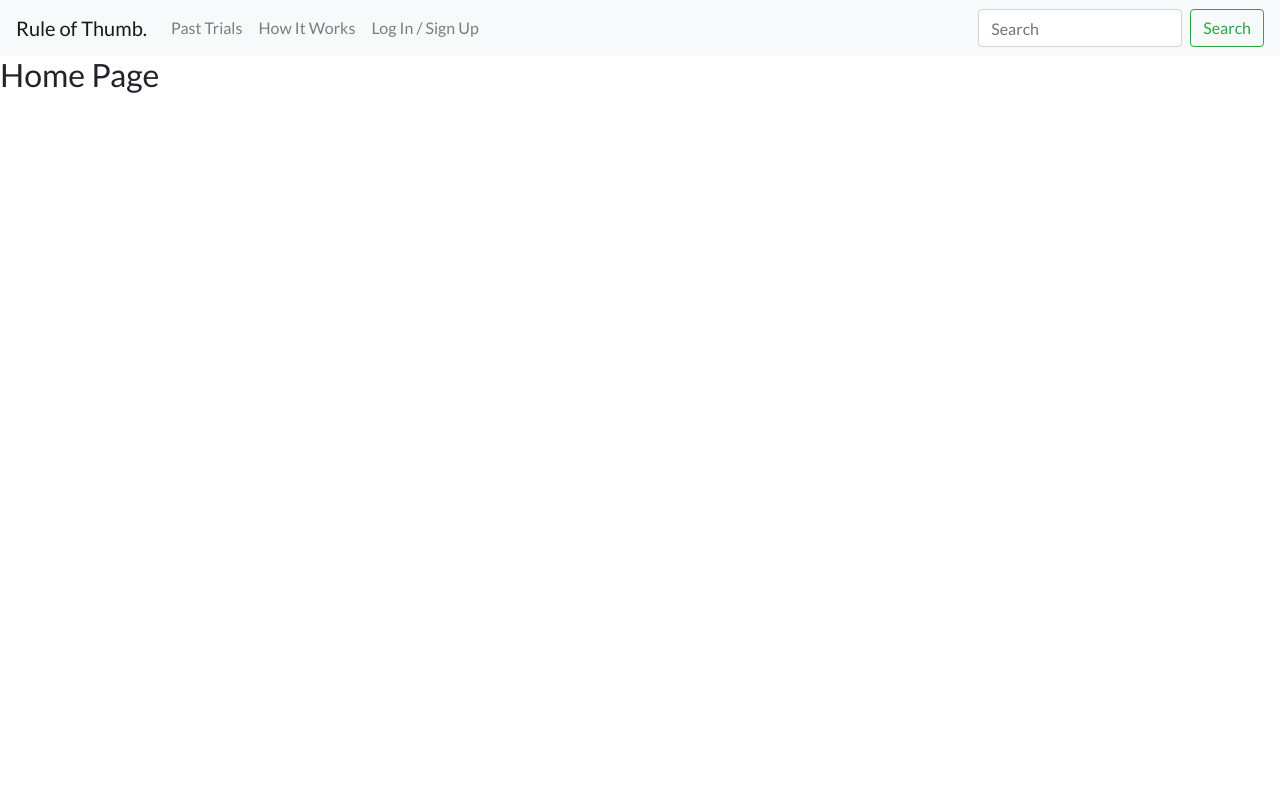
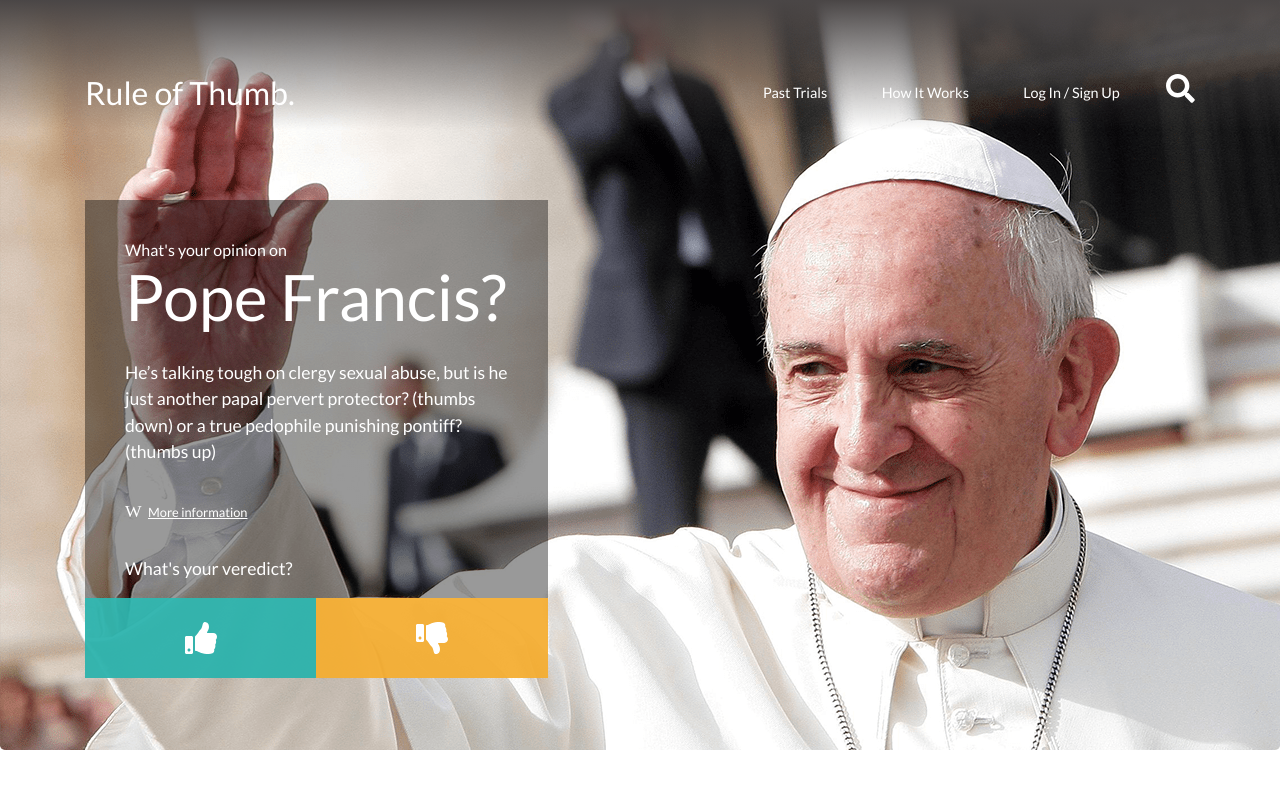
Before and after one commit to fsunset/zemogaTest, a React (Create React App) app: page / in a window 1280 px wide. Shown: the top 788 px of the page. Built offline with nearby package versions, Linux system fonts and the light colour scheme.

Commit message:
Header and hero-img content.

```diff
--- a/package.json
+++ b/package.json
@@ -3,6 +3,9 @@
   "version": "0.1.0",
   "private": true,
   "dependencies": {
+    "@fortawesome/fontawesome-svg-core": "^1.2.20",
+    "@fortawesome/free-solid-svg-icons": "^5.10.0",
+    "@fortawesome/react-fontawesome": "^0.1.4",
     "bootstrap": "^4.3.1",
     "node-sass-chokidar": "^1.3.5",
     "react": "^16.8.6",
@@ -34,5 +37,6 @@
       "last 1 firefox version",
       "last 1 safari version"
     ]
-  }
+  },
+  "devDependencies": {}
 }
--- a/src/components/Header.js
+++ b/src/components/Header.js
@@ -1,24 +1,26 @@
 import React from 'react';
 import { Link } from 'react-router-dom';
-import { Navbar, Nav, Form, FormControl, Button } from 'react-bootstrap';
+import { Container, Navbar, Nav } from 'react-bootstrap';
+import { FontAwesomeIcon } from '@fortawesome/react-fontawesome';
+import { faSearch } from '@fortawesome/free-solid-svg-icons';
 
 
 const Header = () => (
 	<header>
-		<Navbar bg="light" expand="lg">
-			<Link to="/" className="navbar-brand">Rule of Thumb.</Link>
-			<Navbar.Toggle aria-controls="basic-navbar-nav" />
-			<Navbar.Collapse id="basic-navbar-nav">
-				<Nav className="mr-auto">
-					<Link to="/past-trials" className="nav-link">Past Trials</Link>
-					<Link to="/how-it-works" className="nav-link">How It Works</Link>
-					<Link to="/login" className="nav-link">Log In / Sign Up</Link>
-				</Nav>
-				<Form inline>
-					<FormControl type="text" placeholder="Search" className="mr-sm-2" />
-					<Button variant="outline-success">Search</Button>
-				</Form>
-			</Navbar.Collapse>
+		<Navbar expand="lg" className="fixed-top">
+			<Container>
+				<Link to="/" className="navbar-brand white-text">Rule of Thumb.</Link>
+				<Navbar.Toggle aria-controls="basic-navbar-nav" />
+				<Navbar.Collapse id="basic-navbar-nav" className="justify-content-end">
+					<Nav>
+						<Link to="/past-trials" className="nav-link white-text">Past Trials</Link>
+						<Link to="/how-it-works" className="nav-link white-text">How It Works</Link>
+						<Link to="/login" className="nav-link white-text">Log In / Sign Up</Link>
+
+						<FontAwesomeIcon icon={ faSearch } className="icon-custom-size white-text" />
+					</Nav>
+				</Navbar.Collapse>
+			</Container>
 		</Navbar>
 	</header>
 );
--- a/src/pages/Home.js
+++ b/src/pages/Home.js
@@ -1,7 +1,43 @@
 import React from 'react';
+import { Container } from 'react-bootstrap';
+import { FontAwesomeIcon } from '@fortawesome/react-fontawesome';
+import { faThumbsDown, faThumbsUp } from '@fortawesome/free-solid-svg-icons';
 
 const Home = () => (
-	<h2>Home Page</h2>
+	<section className="jumbotron no-padding-x">
+		<div className="container">
+			<div className="col-lg-5 col-md-12 no-padding-x box white-text">
+				<h2>
+					<small>What's your opinion on</small> Pope Francis?
+				</h2>
+				<p>
+					He’s talking tough on clergy sexual abuse, but is he just another papal pervert protector? (thumbs down) or a true pedophile punishing pontiff? (thumbs up)
+				</p>
+
+				<p className="wiki-custom-icon">
+					<span>W</span>
+					<a href="https://en.wikipedia.org/wiki/Pope_Francis" target="_blank" rel="noopener noreferrer" className="white-text no-padding-x">
+						More information
+					</a>
+				</p>
+
+				<p>
+					What's your veredict?
+				</p>
+
+				<Container>
+					<div className="row">
+						<div className="col-sm-6 text-center btn-green">
+							<FontAwesomeIcon icon={ faThumbsUp } className="icon-custom-size white-text" />
+						</div>
+						<div className="col-sm-6 text-center btn-yellow">
+							<FontAwesomeIcon icon={ faThumbsDown } className="icon-custom-size white-text" />
+						</div>
+					</div>
+				</Container>
+			</div>
+		</div>
+	</section>
 );
 
 export default Home;
--- a/src/styles/css/App.css
+++ b/src/styles/css/App.css
@@ -1,13 +1,96 @@
-/* Global Styling */
+/*
+ *** Global Styling
+*/
 @font-face {
   font-family: 'Lato';
-  font-style: normal;
-  font-weight: 400;
   src: url("../../fonts/Lato-Regular.ttf") format("truetype"); }
 
 * {
   font-family: 'Lato'; }
+  * a,
+  * a:hover {
+    text-decoration: none; }
 
-.simple-page-container {
-  padding-top: 15vh;
+/* Helpers & Vars */
+.no-padding-x {
+  padding-left: 0 !important;
+  padding-right: 0 !important; }
+
+.white-text {
+  color: white !important; }
+
+.btn-green {
+  background: rgba(45, 187, 180, 0.9);
+  cursor: pointer; }
+
+.btn-yellow {
+  background: rgba(255, 181, 51, 0.9);
+  cursor: pointer; }
+
+header .icon-custom-size {
+  font-size: 1.8em; }
+
+header .navbar {
+  background: -moz-linear-gradient(top, #4a4646 0%, rgba(255, 255, 255, 0) 100%);
+  /* FF3.6-15 */
+  background: -webkit-linear-gradient(top, #4a4646 0%, rgba(255, 255, 255, 0) 100%);
+  /* Chrome10-25,Safari5.1-6 */
+  background: linear-gradient(to bottom, #4a4646 0%, rgba(255, 255, 255, 0) 100%);
+  /* W3C, IE10+, FF16+, Chrome26+, Opera12+, Safari7+ */
+  filter: progid:DXImageTransform.Microsoft.gradient( startColorstr='#4a4646', endColorstr='#00ffffff',GradientType=0 );
+  /* IE6-9 */
+  position: absolute; }
+  header .navbar .navbar-toggler {
+    border: none; }
+
+main .simple-page-container {
+  padding-top: 35vh;
   text-align: center; }
+
+main .jumbotron {
+  background: url("../../img/pope.jpg");
+  background-position: top center;
+  background-repeat: no-repeat;
+  background-size: cover;
+  min-height: 750px;
+  padding-top: 25vh; }
+  main .jumbotron .box {
+    background-color: rgba(0, 0, 0, 0.4); }
+    main .jumbotron .box h2,
+    main .jumbotron .box p,
+    main .jumbotron .box a {
+      padding: 0 5vh; }
+    main .jumbotron .box h2 {
+      padding-top: 5vh;
+      font-size: 4rem; }
+      main .jumbotron .box h2 small {
+        font-size: 1rem;
+        display: block; }
+    main .jumbotron .box p {
+      font-size: 1.1rem;
+      padding-top: 2vh;
+      padding-bottom: 0; }
+      main .jumbotron .box p.wiki-custom-icon > span {
+        font-family: Times New Roman;
+        margin-right: .5vw; }
+      main .jumbotron .box p.wiki-custom-icon a {
+        font-size: .8rem;
+        text-decoration: underline; }
+    main .jumbotron .box [class*="btn-"] {
+      padding: 2vh;
+      font-size: 2rem; }
+
+/*
+ *** Media Queries
+*/
+@media (min-width: 992px) {
+  .navbar {
+    padding-top: 8vh !important; }
+    .navbar .navbar-brand {
+      font-size: 2em; }
+    .navbar .nav-link,
+    .navbar .icon-custom-size {
+      cursor: pointer;
+      margin-left: 3vw; }
+    .navbar .nav-link {
+      font-size: .9rem; } }
--- a/src/styles/sass/App.scss
+++ b/src/styles/sass/App.scss
@@ -1,17 +1,136 @@
-/* Global Styling */
+/*
+ *** Global Styling
+*/
 
 @font-face {
   font-family: 'Lato';
-  font-style: normal;
-  font-weight: 400;
   src: url('../../fonts/Lato-Regular.ttf') format('truetype');
 }
 
 * {
-  font-family: 'Lato';
+	font-family: 'Lato';
+
+	a,
+	a:hover {
+		text-decoration: none;
+	}
 }
 
-.simple-page-container {
-	padding-top: 15vh;
-	text-align: center;
+/* Helpers & Vars */
+
+$green:      #2DBBB4;
+$yellow:     #FFB533;
+
+.no-padding-x {
+	padding-left: 0 !important;
+	padding-right: 0 !important;
 }
+
+.white-text { color: white !important; }
+.btn-green {
+	background: rgba($green, .9);
+	cursor: pointer;
+}
+.btn-yellow {
+	background: rgba($yellow, .9);
+	cursor: pointer;
+}
+
+
+
+
+header {
+	.icon-custom-size { font-size: 1.8em; }
+
+	.navbar {
+		background: -moz-linear-gradient(top,  rgba(74,70,70,1) 0%, rgba(255,255,255,0) 100%); /* FF3.6-15 */
+		background: -webkit-linear-gradient(top,  rgba(74,70,70,1) 0%,rgba(255,255,255,0) 100%); /* Chrome10-25,Safari5.1-6 */
+		background: linear-gradient(to bottom,  rgba(74,70,70,1) 0%,rgba(255,255,255,0) 100%); /* W3C, IE10+, FF16+, Chrome26+, Opera12+, Safari7+ */
+		filter: progid:DXImageTransform.Microsoft.gradient( startColorstr='#4a4646', endColorstr='#00ffffff',GradientType=0 ); /* IE6-9 */
+		position: absolute;
+
+		.navbar-toggler { border: none; }
+	}
+}
+
+main {
+	.simple-page-container {
+		padding-top: 35vh;
+		text-align: center;
+	}
+
+	.jumbotron {
+		background: url('../../img/pope.jpg');
+		background-position: top center;
+		background-repeat: no-repeat;
+		background-size: cover;
+		min-height: 750px;
+		padding-top: 25vh;
+
+		.box {
+			background-color: rgba(0, 0, 0, .4);
+
+			h2,
+			p,
+			a {
+				padding: 0 5vh;
+			}
+
+			h2 {
+				padding-top: 5vh;
+				font-size: 4rem;
+
+				small {
+					font-size: 1rem;
+					display: block;
+				}
+			}
+
+			p {
+				font-size: 1.1rem;
+				padding-top: 2vh;
+				padding-bottom: 0;
+
+				&.wiki-custom-icon {
+					> span {
+						font-family: Times New Roman;
+						margin-right: .5vw;
+					}
+
+					a {
+						font-size: .8rem;
+						text-decoration: underline;
+					}
+				}
+			}
+
+			[class*="btn-"] {
+				padding: 2vh;
+				font-size: 2rem;
+			}
+		}
+	}
+}
+
+
+/*
+ *** Media Queries
+*/
+
+@media (min-width: 992px) {
+	.navbar {
+		padding-top: 8vh !important;
+
+		.navbar-brand {
+		    font-size: 2em;
+		}
+
+		.nav-link,
+		.icon-custom-size {
+			cursor: pointer;
+			margin-left: 3vw;
+		}
+
+		.nav-link { font-size: .9rem; }
+	}
+}
```
Also changed, not shown: src/img/pope.jpg (added), 1 other file (tests, documents, lock files or other folders).
